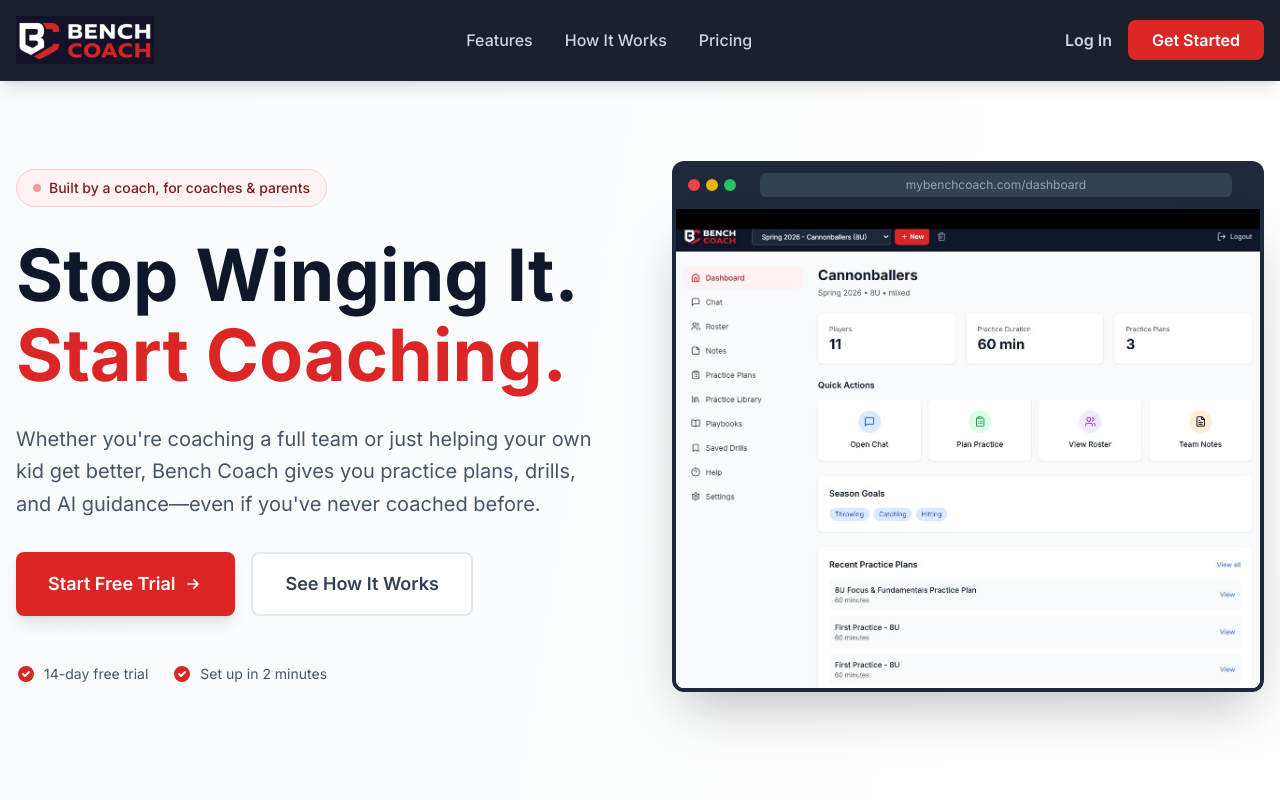
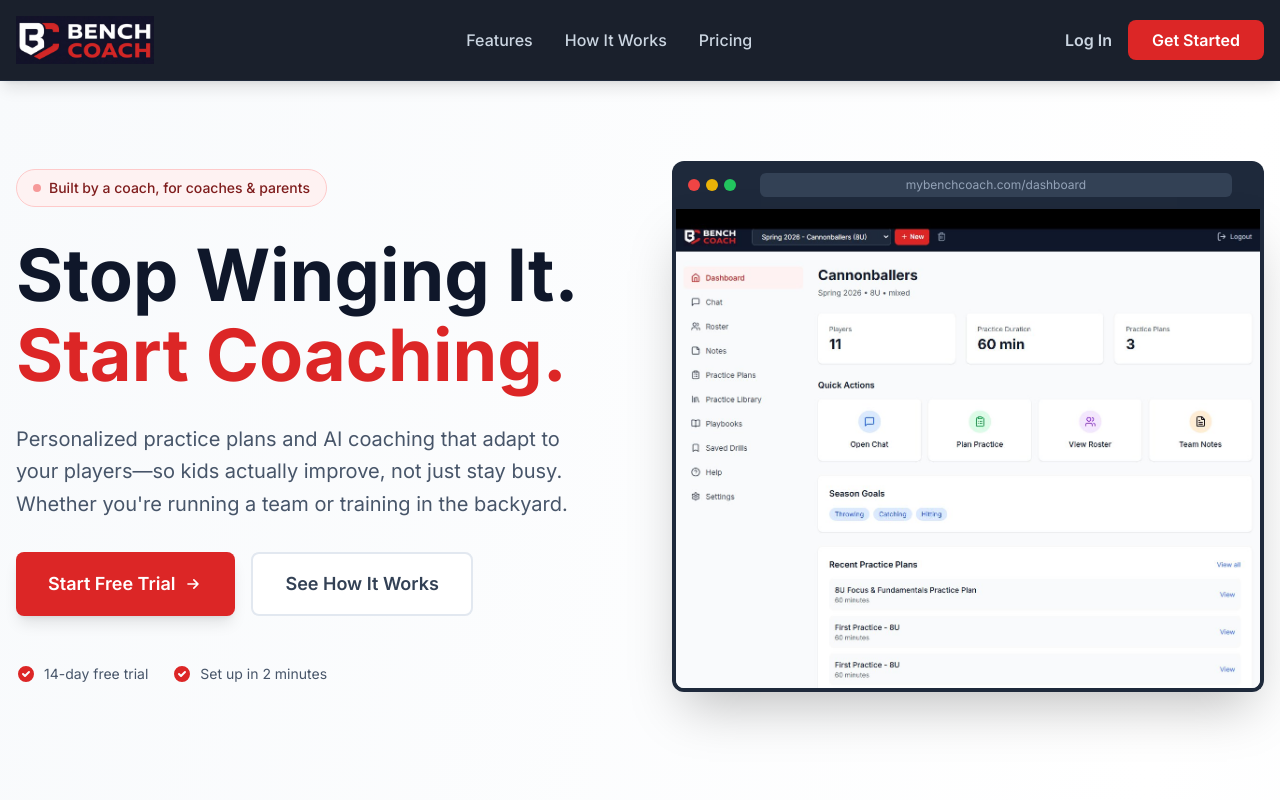
Before and after one commit to losched16/bench-coach, a Next.js app: page / in a window 1280 px wide. Shown: the top 800 px of the page. Built offline with nearby package versions, Linux system fonts and the light colour scheme.

Commit message:
Update homepage with screenshots

```diff
--- a/app/page.tsx
+++ b/app/page.tsx
@@ -44,7 +44,7 @@ export default function LandingPage() {
               </h1>
 
               <p className="text-xl text-slate-600 leading-relaxed max-w-xl">
-                Whether you&apos;re coaching a full team or just helping your own kid get better, Bench Coach gives you practice plans, drills, and AI guidance—even if you&apos;ve never coached before.
+                Personalized practice plans and AI coaching that adapt to your players—so kids actually improve, not just stay busy. Whether you&apos;re running a team or training in the backyard.
               </p>
 
               <div className="flex flex-col sm:flex-row gap-4">
```
